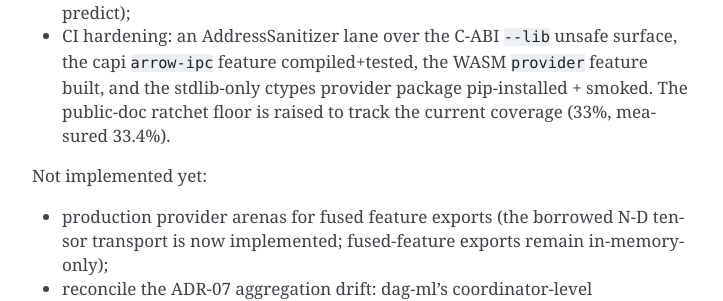
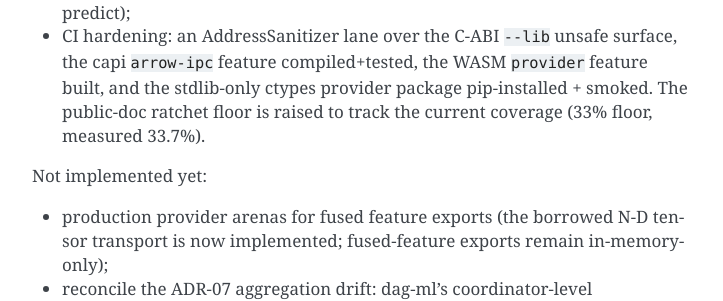
Before and after one commit to GBeurier/dag-ml-data, a Sphinx documentation site: the page built from docs/STATUS.md, in a window 1280 px wide and 900 px high, scrolled down 8276 px. Shown: the part 210-511 px from the top of the window, without its empty margins (388-1111 px from the left). Built offline with Sphinx 7.4.7, drawn with Linux system fonts in a browser that asks for light colours.

Commit message:
Fix STATUS doc-coverage figure (33.4%→33.7%)
The cleanup's added doc comments nudged measured public-doc coverage to 33.7%;
match the STATUS note to the current ratchet measurement.

Co-Authored-By: Claude Opus 4.8 (1M context) <noreply@anthropic.com>

```diff
--- a/docs/STATUS.md
+++ b/docs/STATUS.md
@@ -343,8 +343,8 @@ Implemented:
 - CI hardening: an AddressSanitizer lane over the C-ABI `--lib` unsafe surface,
   the capi `arrow-ipc` feature compiled+tested, the WASM `provider` feature
   built, and the stdlib-only ctypes provider package pip-installed + smoked. The
-  public-doc ratchet floor is raised to track the current coverage (33%, measured
-  33.4%).
+  public-doc ratchet floor is raised to track the current coverage (33% floor,
+  measured 33.7%).
 
 Not implemented yet:
 
```
